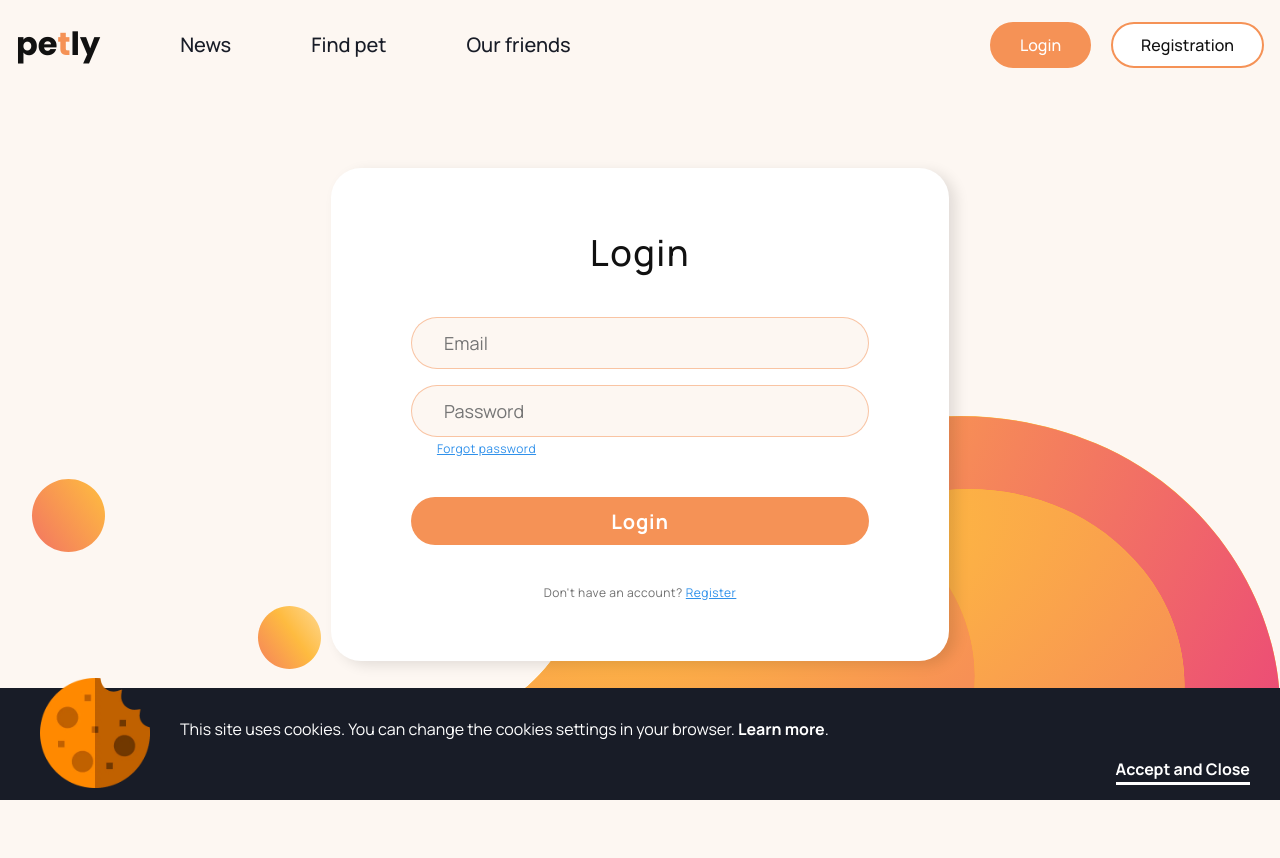
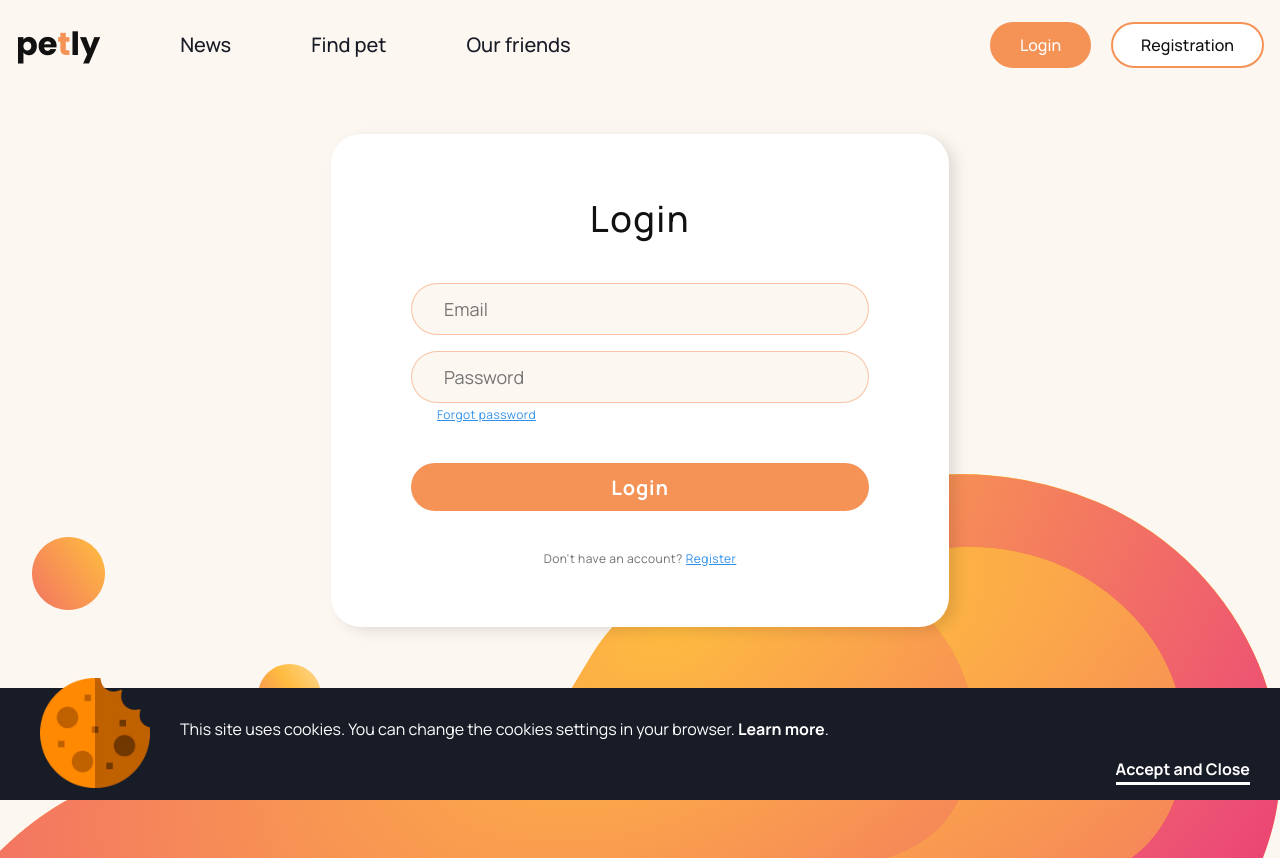
Before and after one commit to BogdanZarichnyy/team-project-react-nodejs-frontend, a React (Create React App) app: page /login in a window 1280 px wide. Before the commit the page ends 808 px from the top, so only its background shows below. Built offline with nearby package versions, Linux system fonts and the light colour scheme.

Commit message:
Fix padding on authLayout

```diff
--- a/src/layouts/AuthLayout/AuthLayout.module.scss
+++ b/src/layouts/AuthLayout/AuthLayout.module.scss
@@ -6,9 +6,10 @@
   background-size: contain;
   background-position: bottom;
   width: 100%;
-  height: calc(100vh - 168px);
+  height: calc(100vh - 80px);
   @include tablet {
     background-image: url('./img/font_tabletSize.svg');
+    height: calc(100vh - 30px);
   }
   @include desktop {
     background-image: url('./img/font_desktopSize.svg');
@@ -16,15 +17,15 @@
 }
 
 .containerForm {
-  margin-top: 42px;
+  padding: 42px 0 103px 0;
   display: flex;
   flex-direction: column;
   align-items: center;
   @include tablet {
-    margin-top: 204px;
+    padding: 169px 0 266px 0;
   }
   @include desktop {
-    margin-top: 80px;
+    padding: 46px 0 113px 0;
   }
 }
 
@@ -32,7 +33,6 @@
   max-width: 608px;
   width: 100%;
   background-color: transparent;
-  margin-bottom: 159px;
 
   border-radius: 30px;
   display: flex;
@@ -40,7 +40,6 @@
   justify-content: center;
   align-items: center;
   @include tablet {
-    margin-bottom: 299px;
     padding: 60px 80px 40px 80px;
     background-color: getColor('clr-white');
     box-shadow: 7px 4px 14px rgba(0, 0, 0, 0.11);
@@ -48,7 +47,6 @@
   @include desktop {
     padding: 60px 80px;
     max-width: 618px;
-    margin-bottom: 147px;
   }
 }
 
```
